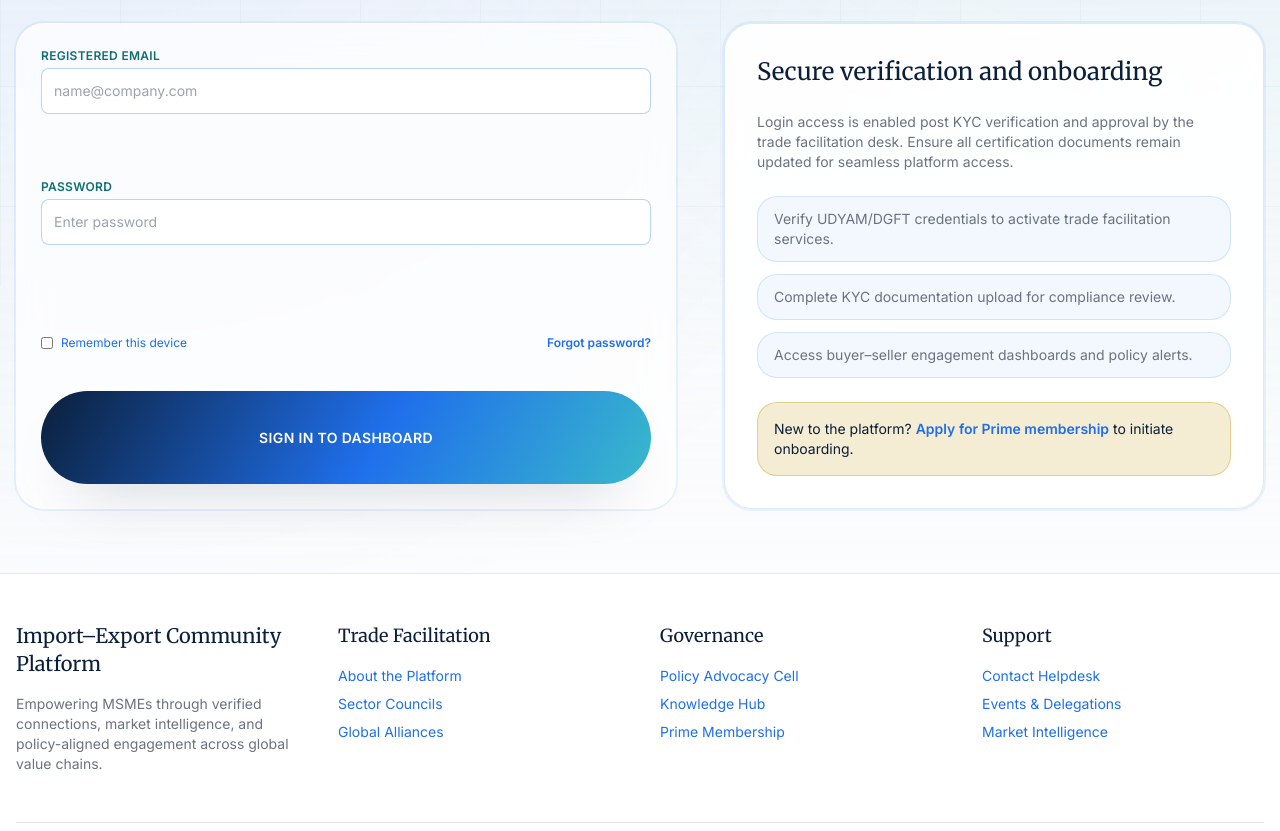
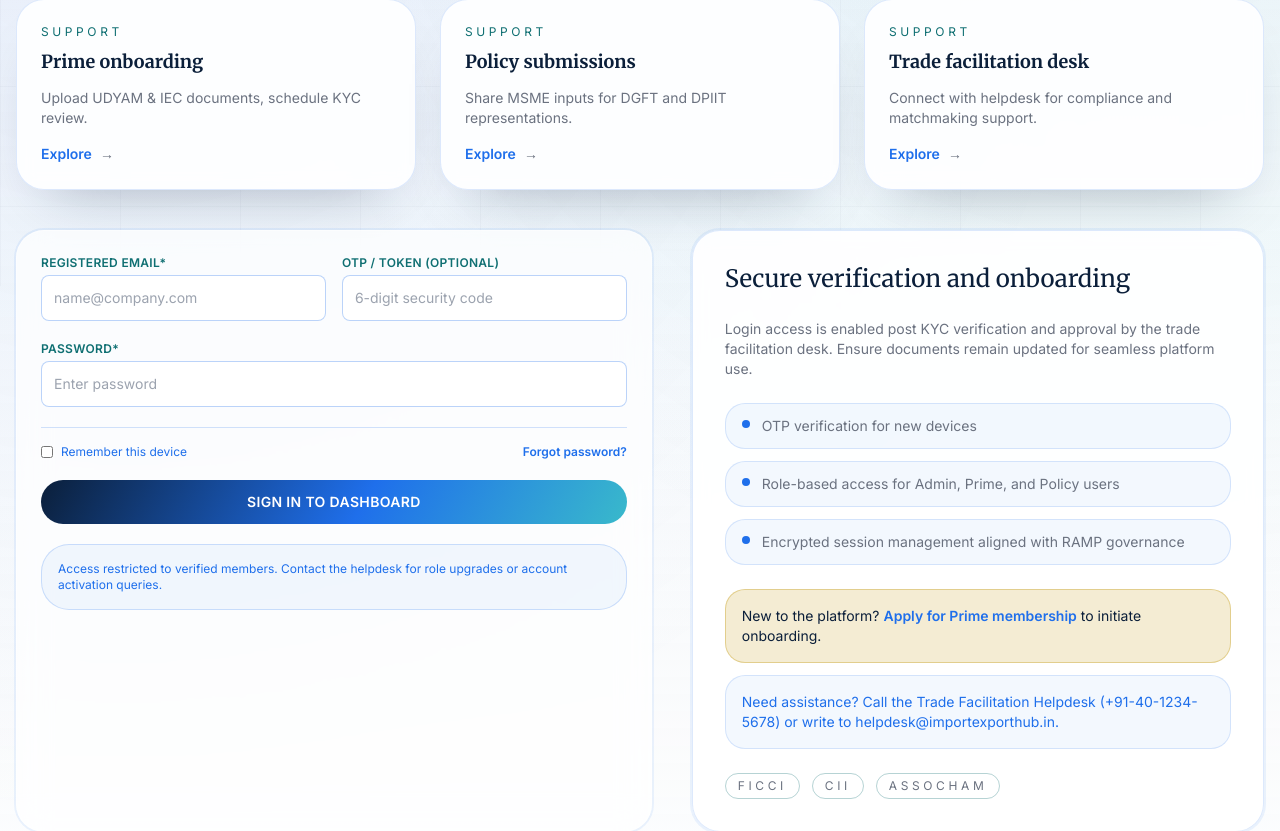
Before and after one commit to utkarshsingx/GICCI, a Next.js app in the folder frontend/: page /login in a window 1280 px wide. Shown: the part 514-1345 px from the top of the page. Built offline with nearby package versions, Linux system fonts and the light colour scheme.

Commit message:
feat: expand trade login workspace with support actions

```diff
--- a/frontend/src/app/login/page.tsx
+++ b/frontend/src/app/login/page.tsx
@@ -1,10 +1,28 @@
 import { SiteLayout } from "@/components/layout/SiteLayout";
 import { PageHero } from "@/components/layout/PageHero";
 
-const loginSteps = [
-  "Verify UDYAM/DGFT credentials to activate trade facilitation services.",
-  "Complete KYC documentation upload for compliance review.",
-  "Access buyer–seller engagement dashboards and policy alerts.",
+const assistanceCards = [
+  {
+    title: "Prime onboarding",
+    description: "Upload UDYAM & IEC documents, schedule KYC review.",
+    href: "/join",
+  },
+  {
+    title: "Policy submissions",
+    description: "Share MSME inputs for DGFT and DPIIT representations.",
+    href: "/policy#feedback",
+  },
+  {
+    title: "Trade facilitation desk",
+    description: "Connect with helpdesk for compliance and matchmaking support.",
+    href: "/contact",
+  },
+];
+
+const securitySteps = [
+  "OTP verification for new devices",
+  "Role-based access for Admin, Prime, and Policy users",
+  "Encrypted session management aligned with RAMP governance",
 ];
 
 export default function LoginPage() {
@@ -13,18 +31,36 @@ export default function LoginPage() {
       <PageHero
         eyebrow="Trade Login"
         title="Access your trade facilitation workspace"
-        description="Secure login for registered MSMEs, exporters, importers, and policy cell administrators. Manage listings, respond to engagements, and submit policy inputs."
+        description="Secure entry point for MSMEs, importers, exporters, and policy administrators to manage listings, engagements, and compliance."
       />
 
-      <section className="container py-16">
-        <div className="grid gap-12 lg:grid-cols-[1.1fr_0.9fr]">
-          <form className="glass-panel grid gap-4">
+      <section className="container my-10 grid gap-6 md:grid-cols-3">
+        {assistanceCards.map((card) => (
+          <a
+            key={card.title}
+            href={card.href}
+            className="surface-card border border-brand-blue/15 bg-white/90 backdrop-blur transition hover:border-brand-blue/40"
+          >
+            <p className="text-xs uppercase tracking-[0.3em] text-brand-teal">Support</p>
+            <h3 className="mt-2 text-lg font-semibold text-brand-navy">{card.title}</h3>
+            <p className="mt-3 text-sm text-neutral-muted">{card.description}</p>
+            <span className="mt-4 inline-flex items-center gap-2 text-sm font-semibold text-brand-blue">
+              Explore <span aria-hidden>→</span>
+            </span>
+          </a>
+        ))}
+      </section>
+
+      <section className="container pb-16">
+        <div className="grid gap-10 lg:grid-cols-[1fr_0.9fr]">
+          <form className="glass-panel space-y-5">
+            <div className="grid gap-4 md:grid-cols-2">
               <div>
                 <label
                   htmlFor="email"
                   className="block text-xs font-semibold uppercase tracking-wide text-brand-teal"
                 >
-                Registered Email
+                  Registered email*
                 </label>
                 <input
                   id="email"
@@ -35,10 +71,25 @@ export default function LoginPage() {
               </div>
               <div>
                 <label
+                  htmlFor="otp"
+                  className="block text-xs font-semibold uppercase tracking-wide text-brand-teal"
+                >
+                  OTP / Token (optional)
+                </label>
+                <input
+                  id="otp"
+                  type="text"
+                  placeholder="6-digit security code"
+                  className="mt-1 w-full rounded-lg border border-brand-blue/30 px-3 py-3 text-sm outline-none focus:border-brand-blue focus:ring-1 focus:ring-brand-blue/30"
+                />
+              </div>
+            </div>
+            <div>
+              <label
                 htmlFor="password"
                 className="block text-xs font-semibold uppercase tracking-wide text-brand-teal"
               >
-                Password
+                Password*
               </label>
               <input
                 id="password"
@@ -47,7 +98,7 @@ export default function LoginPage() {
                 className="mt-1 w-full rounded-lg border border-brand-blue/30 px-3 py-3 text-sm outline-none focus:border-brand-blue focus:ring-1 focus:ring-brand-blue/30"
               />
             </div>
-            <div className="flex items-center justify-between text-xs text-brand-blue">
+            <div className="flex flex-col gap-3 border-t border-brand-blue/20 pt-4 text-xs text-brand-blue md:flex-row md:items-center md:justify-between">
               <label className="flex items-center gap-2">
                 <input type="checkbox" className="size-3 accent-brand-blue" />
                 Remember this device
@@ -58,10 +109,13 @@ export default function LoginPage() {
             </div>
             <button
               type="submit"
-              className="rounded-full bg-brand-linear px-6 py-3 text-sm font-semibold uppercase tracking-wide text-white shadow-card transition hover:brightness-110"
+              className="w-full rounded-full bg-brand-linear px-6 py-3 text-sm font-semibold uppercase tracking-wide text-white shadow-card transition hover:brightness-110"
             >
               Sign in to dashboard
             </button>
+            <div className="rounded-2xl border border-brand-blue/20 bg-brand-blue/5 p-4 text-xs text-brand-blue">
+              Access restricted to verified members. Contact the helpdesk for role upgrades or account activation queries.
+            </div>
           </form>
 
           <aside className="space-y-6 rounded-2xl border border-brand-blue/15 bg-white/90 p-8 shadow-glow backdrop-blur">
@@ -70,25 +124,41 @@ export default function LoginPage() {
             </h2>
             <p className="text-sm text-neutral-muted">
               Login access is enabled post KYC verification and approval by the trade
-              facilitation desk. Ensure all certification documents remain updated for
-              seamless platform access.
+              facilitation desk. Ensure documents remain updated for seamless platform use.
             </p>
             <ul className="space-y-3 text-sm text-brand-blue">
-              {loginSteps.map((step) => (
+              {securitySteps.map((step) => (
                 <li
                   key={step}
-                  className="rounded-xl border border-brand-blue/15 bg-brand-blue/5 px-4 py-3"
+                  className="flex items-start gap-3 rounded-xl border border-brand-blue/15 bg-brand-blue/5 px-4 py-3"
                 >
+                  <span className="mt-1 inline-flex h-2 w-2 rounded-full bg-brand-blue" />
                   {step}
                 </li>
               ))}
             </ul>
-            <div className="rounded-xl border border-brand-gold/40 bg-brand-gold/20 p-4 text-sm text-brand-navy">
+            <div className="grid gap-3 text-sm">
+              <div className="rounded-xl border border-brand-gold/40 bg-brand-gold/20 p-4 text-brand-navy">
                 New to the platform?{" "}
                 <a href="/join" className="font-semibold text-brand-blue">
                   Apply for Prime membership
                 </a>{" "}
                 to initiate onboarding.
+              </div>
+              <div className="rounded-xl border border-brand-blue/15 bg-brand-blue/5 p-4 text-brand-blue">
+                Need assistance? Call the Trade Facilitation Helpdesk (+91-40-1234-5678) or write to helpdesk@importexporthub.in.
+              </div>
+            </div>
+            <div className="flex flex-wrap gap-3 text-xs uppercase tracking-[0.3em] text-brand-teal">
+              <span className="rounded-full border border-brand-teal/30 px-3 py-1">
+                FICCI
+              </span>
+              <span className="rounded-full border border-brand-teal/30 px-3 py-1">
+                CII
+              </span>
+              <span className="rounded-full border border-brand-teal/30 px-3 py-1">
+                ASSOCHAM
+              </span>
             </div>
           </aside>
         </div>
```
Lines whose indentation alone changed are shown as unchanged.
